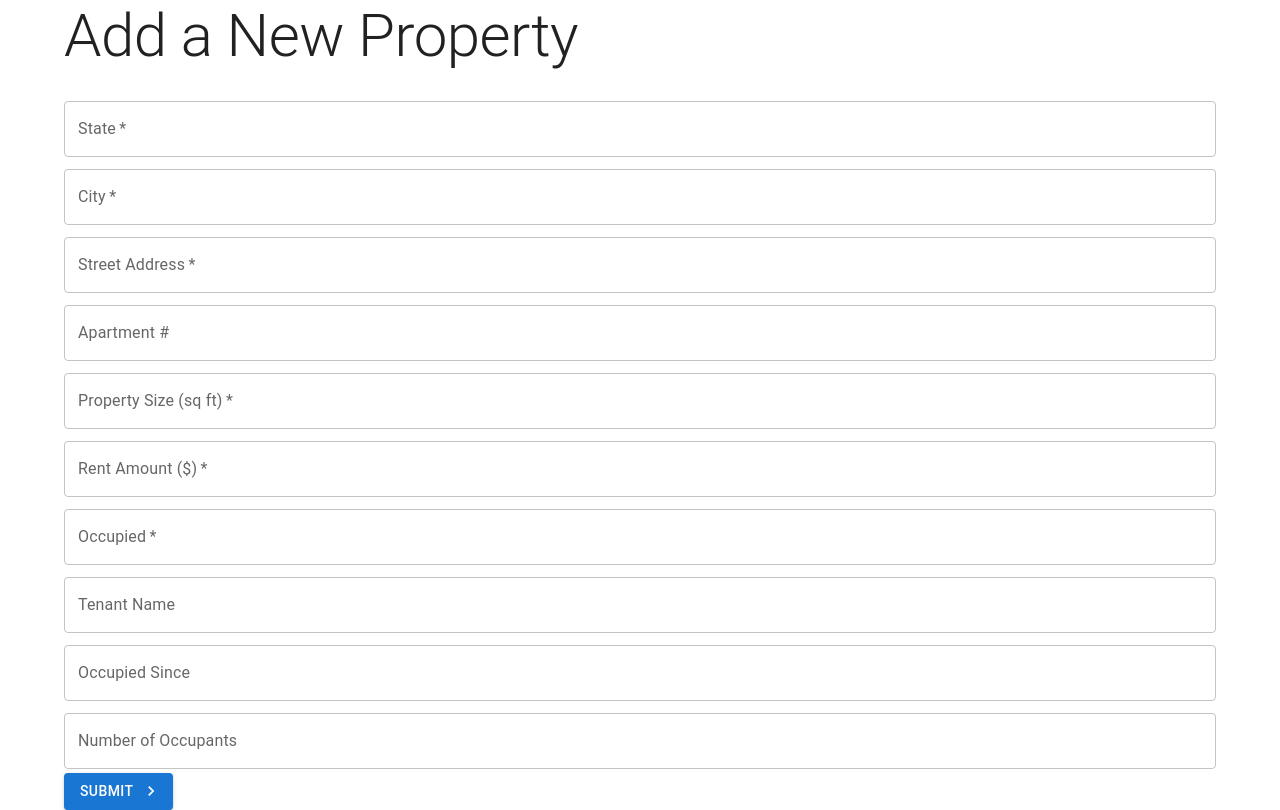
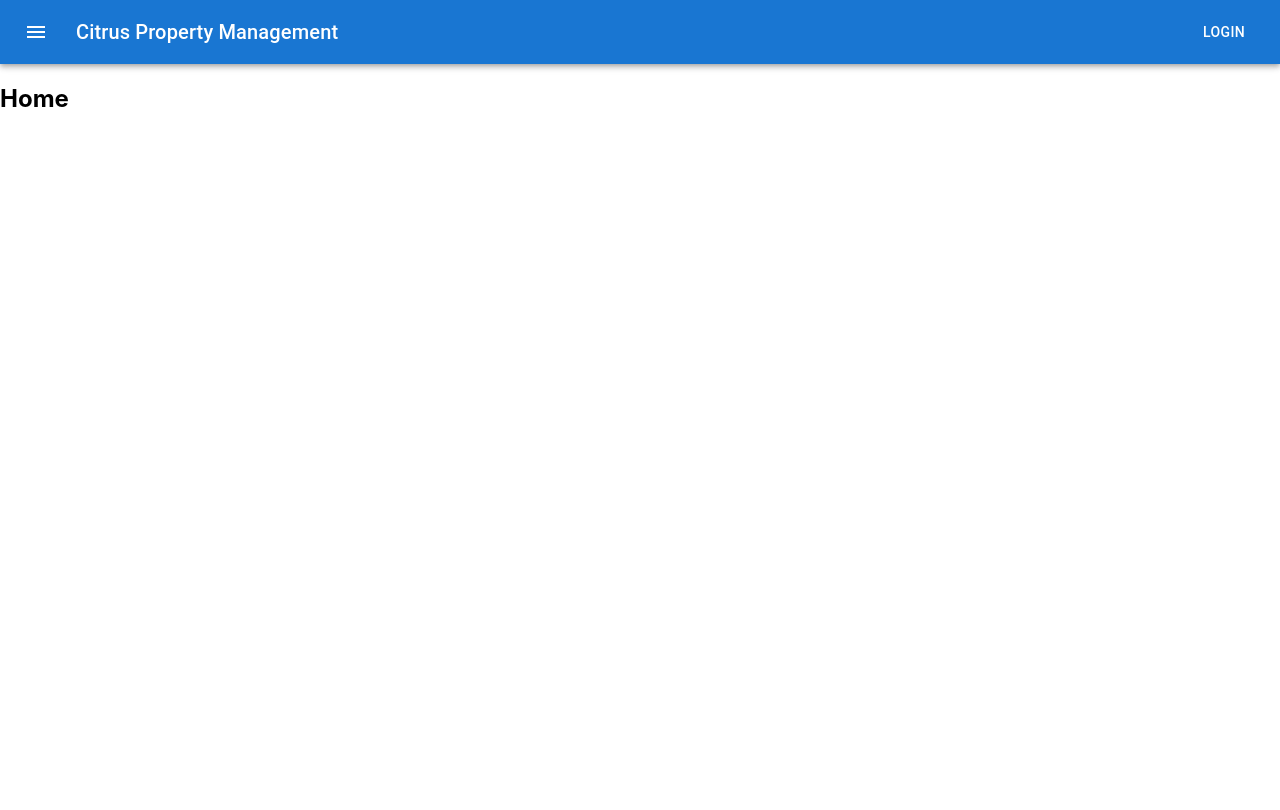
Before and after one commit to jgotti1/milestoneTwo, a React (Create React App) app in the folder frontend/: page / in a window 1280 px wide. Built offline with nearby package versions, Linux system fonts and the light colour scheme.

Commit message:
Skeleton form created

```diff
--- a/frontend/package.json
+++ b/frontend/package.json
@@ -13,6 +13,7 @@
     "@testing-library/user-event": "^13.5.0",
     "react": "^18.2.0",
     "react-dom": "^18.2.0",
+    "react-router-dom": "^6.3.0",
     "react-scripts": "5.0.1",
     "styled-components": "^5.3.5",
     "web-vitals": "^2.1.4"
--- a/frontend/src/App.js
+++ b/frontend/src/App.js
@@ -1,9 +1,24 @@
+import { BrowserRouter, Routes, Route } from "react-router-dom";
+
+// Pages & Components
+import Home from "./pages/Home";
+import Navbar from "./components/Navbar";
+import CreateProp from "./components/createRecord/createRecordForm";
 import AddNewProp from "./pages/AddNewProp";
 
 function App() {
   return (
     <div className="App">
-      <AddNewProp />
+      <BrowserRouter>
+        <Navbar />
+        <div className="pages">
+          <Routes>
+            <Route path="/" element={<Home />} />
+            <Route path="/AddNewProp" element={<AddNewProp />} />
+            <Route path="/CreateProp" element={<CreateProp />} />
+          </Routes>
+        </div>
+      </BrowserRouter>
     </div>
   );
 }
--- a/frontend/src/components/Navbar.js
+++ b/frontend/src/components/Navbar.js
@@ -0,0 +1,35 @@
+import { Link } from "react-router-dom";
+
+import AppBar from "@mui/material/AppBar";
+import Box from "@mui/material/Box";
+import Toolbar from "@mui/material/Toolbar";
+import Typography from "@mui/material/Typography";
+import Button from "@mui/material/Button";
+import IconButton from "@mui/material/IconButton";
+import MenuIcon from "@mui/icons-material/Menu";
+
+const Navbar = () => {
+  return (
+    <Box sx={{ flexGrow: 1 }}>
+      <AppBar position="static">
+        <Toolbar>
+          <IconButton
+            size="large"
+            edge="start"
+            color="inherit"
+            aria-label="menu"
+            sx={{ mr: 2 }}
+          >
+            <MenuIcon />
+          </IconButton>
+          <Typography variant="h6" component="div" sx={{ flexGrow: 1 }}>
+            Citrus Property Management
+          </Typography>
+          <Button color="inherit">Login</Button>
+        </Toolbar>
+      </AppBar>
+    </Box>
+  );
+};
+
+export default Navbar;
--- a/frontend/src/pages/Home.js
+++ b/frontend/src/pages/Home.js
@@ -0,0 +1,9 @@
+const Home = () => {
+  return (
+    <div>
+      <h2>Home</h2>
+    </div>
+  );
+};
+
+export default Home;
--- a/frontend/src/pages/addNewProp.js
+++ b/frontend/src/pages/addNewProp.js
@@ -3,7 +3,7 @@ import Typography from "@mui/material/Typography";
 import Button from "@mui/material/Button";
 import Container from "@mui/material/Container";
 import KeyboardArrowRightIcon from "@mui/icons-material/KeyboardArrowRight";
-// import { makeStyles } from "@material-ui/core";
+// import { makeStyles } from "@mui/styles";
 import TextField from "@mui/material/TextField";
 
 // const useStyles = makeStyles({
@@ -19,6 +19,8 @@ const handleSubmit = (e) => {
 };
 
 const AddNewProp = () => {
+
+  // const classes = useStyles();
   const [stateUS, setStateUS] = useState("");
   const [city, setCity] = useState("");
   const [street, setStreet] = useState("");
@@ -35,12 +37,19 @@ const AddNewProp = () => {
 
   return (
     <Container size="sm">
-      <Typography variant="h2" color="textPrimary" component="h2" gutterBottom>
+      <Typography
+        variant="h2"
+        color="textPrimary"
+        component="h2"
+        gutterBottom
+        centered
+      >
         Add a New Property
       </Typography>
 
-      <form autoComplete="off" onSubmit={handleSubmit}>
+      <form onSubmit={handleSubmit}>
         <TextField
+          // className={classes.field}
           onChange={(e) => setStateUS(e.target.value)}
           label="State"
           variant="outlined"
@@ -50,6 +59,7 @@ const AddNewProp = () => {
           required
         />
         <TextField
+          // className={classes.field}
           onChange={(e) => setCity(e.target.value)}
           label="City"
           variant="outlined"
@@ -59,6 +69,7 @@ const AddNewProp = () => {
           required
         />
         <TextField
+          // className={classes.field}
           onChange={(e) => setStreet(e.target.value)}
           label="Street Address"
           variant="outlined"
@@ -68,64 +79,64 @@ const AddNewProp = () => {
           required
         />
         <TextField
+          // className={classes.field}
           onChange={(e) => setApt(e.target.value)}
           label="Apartment #"
           variant="outlined"
           color="primary"
-          margin="dense"
           fullWidth
         />
         <TextField
+          // className={classes.field}
           onChange={(e) => setSize(e.target.value)}
           label="Property Size (sq ft)"
           variant="outlined"
           color="primary"
-          margin="dense"
           fullWidth
           required
         />
         <TextField
+          // className={classes.field}
           onChange={(e) => setRentAmount(e.target.value)}
           label="Rent Amount ($)"
           variant="outlined"
           color="primary"
-          margin="dense"
           fullWidth
           required
         />
 
         <TextField
+          // className={classes.field}
           onChange={(e) => setOccupied(e.target.value)}
           label="Occupied"
           variant="outlined"
           color="primary"
-          margin="dense"
           fullWidth
           required
         />
         <TextField
+          // className={classes.field}
           onChange={(e) => setTenantName(e.target.value)}
           label="Tenant Name"
           variant="outlined"
           color="primary"
-          margin="dense"
           fullWidth
         />
         <TextField
+          // className={classes.field}
           onChange={(e) => setOccupiedDate(e.target.value)}
           label="Occupied Since"
           variant="outlined"
           color="primary"
-          margin="dense"
           fullWidth
         />
         <TextField
+          // className={classes.field}
           onChange={(e) => setOccupants(e.target.value)}
           label="Number of Occupants"
           inputProps={{ inputMode: "numeric", pattern: "[0-9]*" }}
           variant="outlined"
           color="primary"
-          margin="dense"
           fullWidth
         />
         {/* <TextField
@@ -157,7 +168,7 @@ const AddNewProp = () => {
           variant="contained"
           endIcon={<KeyboardArrowRightIcon />}
         >
-          Submit
+          Submit New Property
         </Button>
       </form>
     </Container>
```
Also changed, not shown: frontend/src/components/createRecord/createRecordForm.js (added), 1 other file (tests, documents, lock files or other folders).
